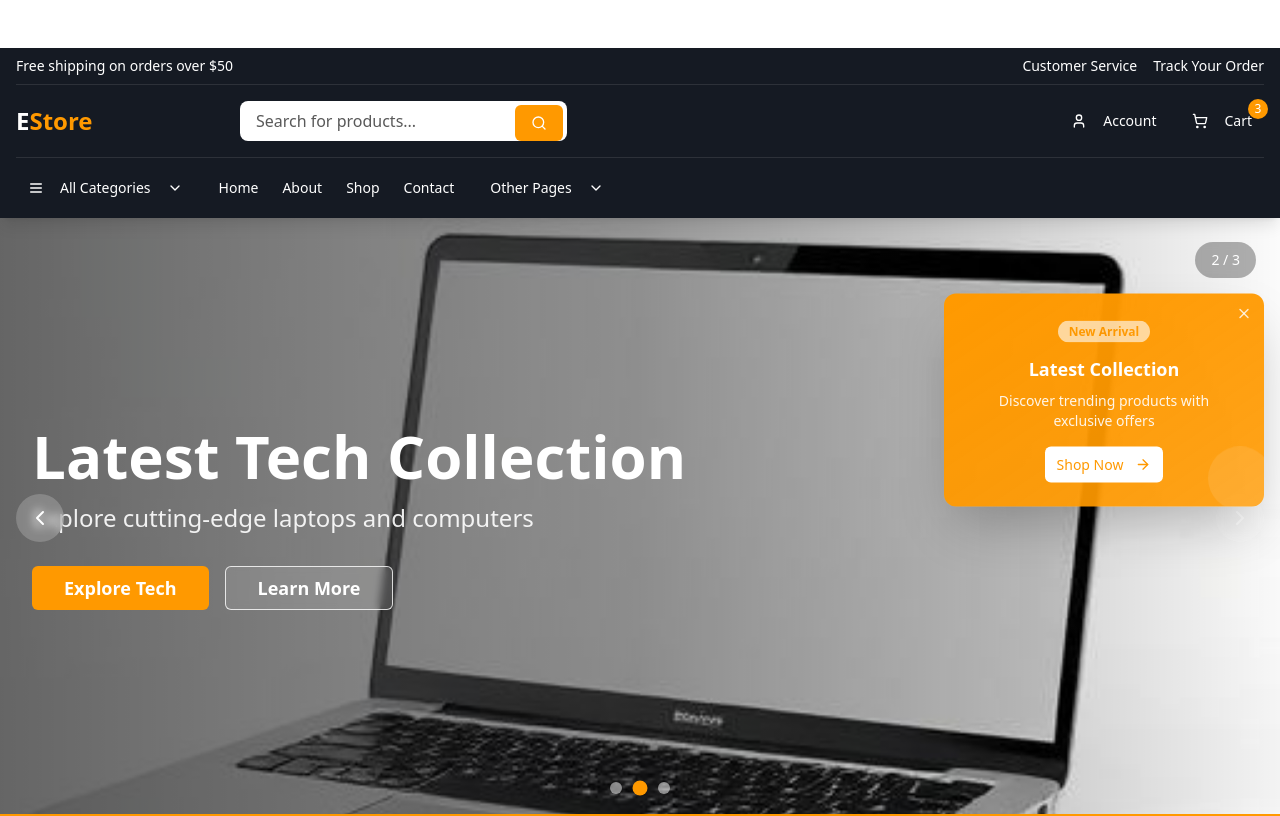
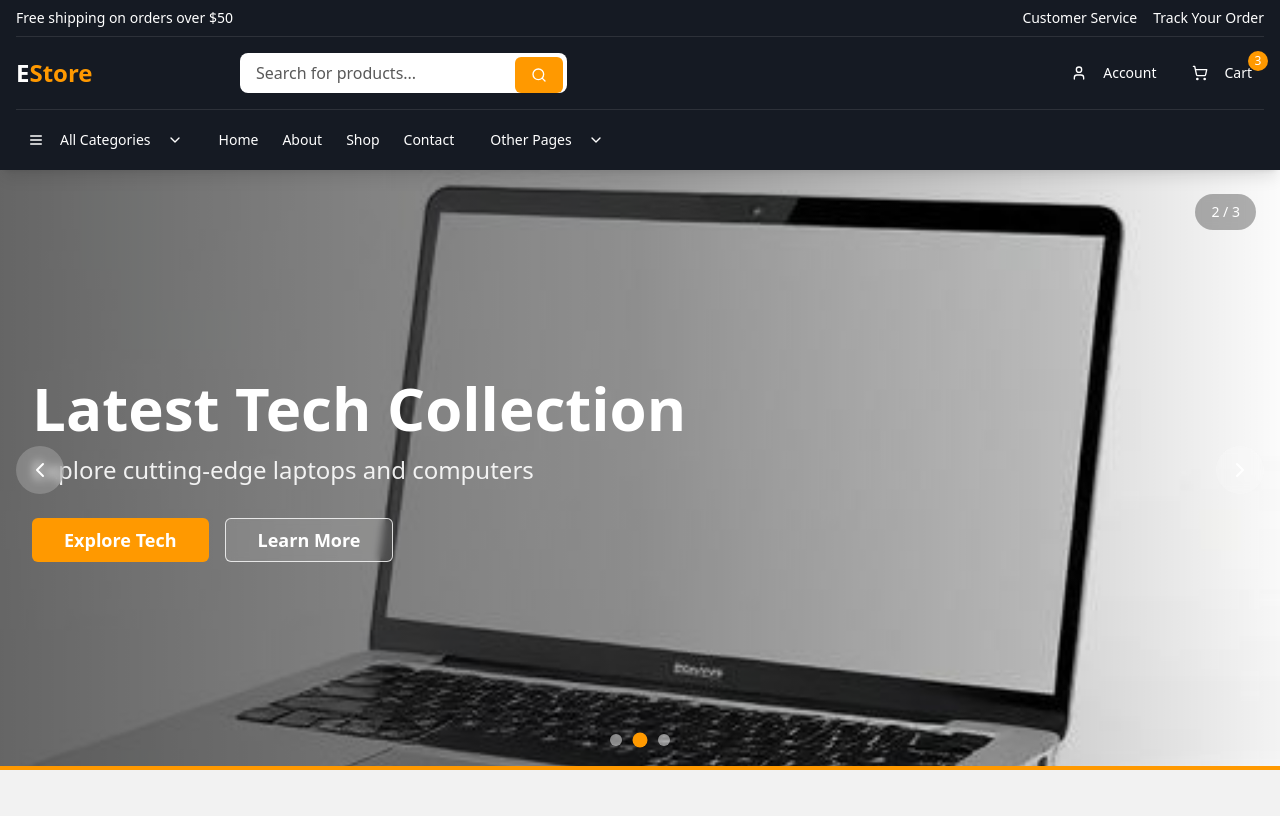
Before and after one commit to pavitracode22/my-whole-site-vault, a React (Vite) app: page / in a window 1280 px wide. Shown: the top 816 px of the page. Built offline with nearby package versions, Linux system fonts and the light colour scheme.

Commit message:
Remove AdBanners component

```diff
--- a/src/pages/Index.tsx
+++ b/src/pages/Index.tsx
@@ -9,12 +9,12 @@ import Testimonials from "@/components/Testimonials";
 import Newsletter from "@/components/Newsletter";
 import BrandShowcase from "@/components/BrandShowcase";
 import Footer from "@/components/Footer";
-import AdBanners from "@/components/AdBanners";
+
 
 const Index = () => {
   return (
     <div className="min-h-screen bg-background">
-      <AdBanners />
+
       <Header />
       <main>
         <HeroSlider />
```
